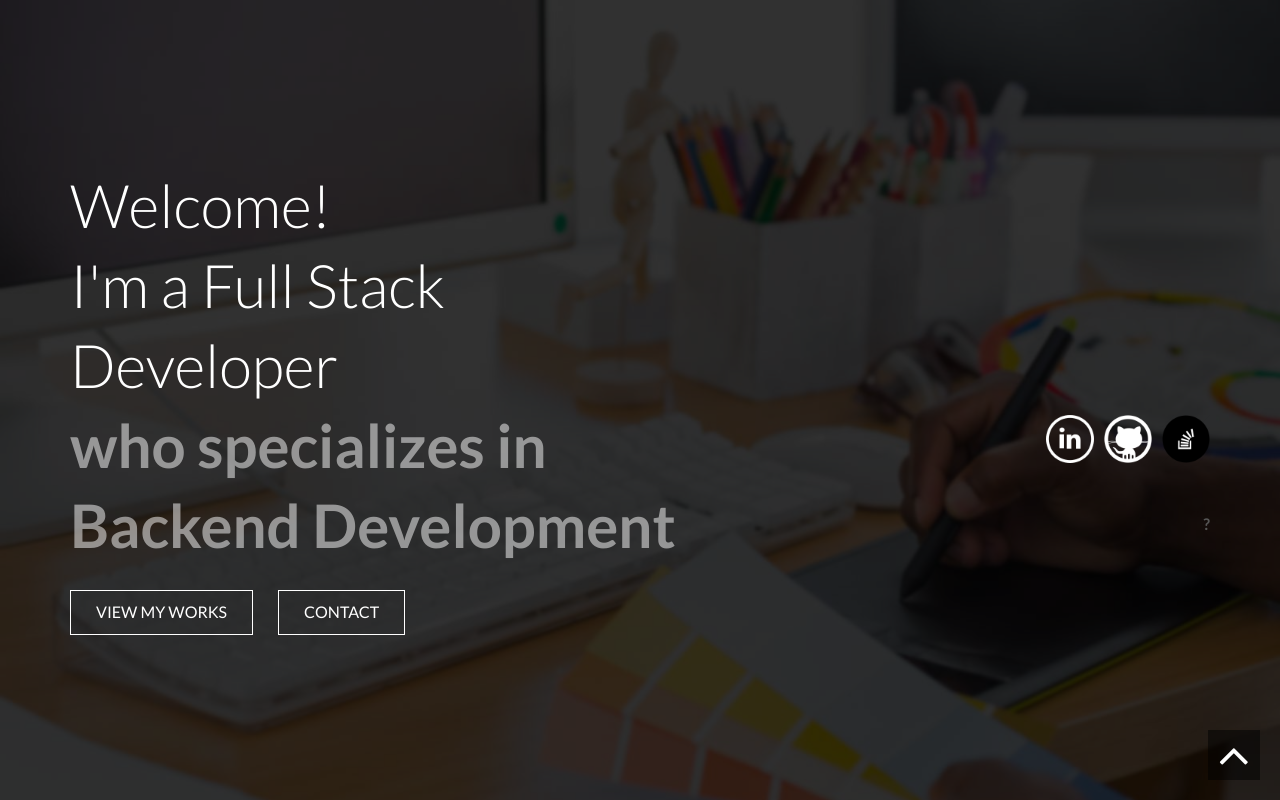
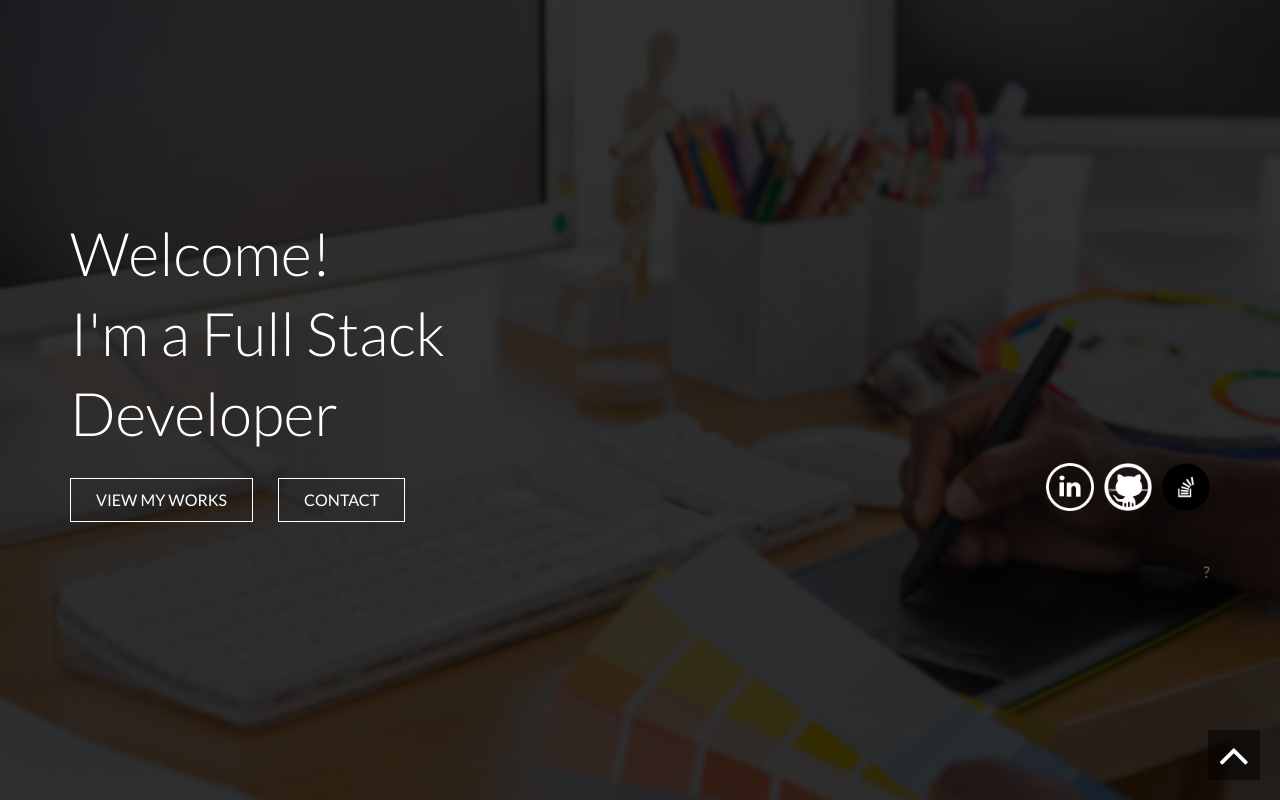
Before and after one commit to seytorin/revised-portfolio, a website: page index.html in a window 1280 px wide. Shown: the top 800 px of the page. Drawn offline with nearby package versions, Linux system fonts and the light colour scheme; files that its build step writes are made by us from their sources; files whose address does not match are found by name.

Commit message:
Modifed Layout to fit more screen sizes

```diff
--- a/index.html
+++ b/index.html
@@ -36,7 +36,7 @@
 
 
 
-<a  class="logo">Welcome!<br>I'm a Full Stack Developer</a><br><b>who specializes in <span></span><br>Backend Development<br></b></h1>
+<a  class="logo">Welcome!<br>I'm a Full Stack Developer</a><br></h1>
 				<a href="#works" class="btn scroll animated bounceInUp">View My Works</a><a href="#contact" class="btn scroll animated bounceInDown">Contact</a>
 			</div>
 			<div class="col-sm-4 col-sm-offset-1">
```
